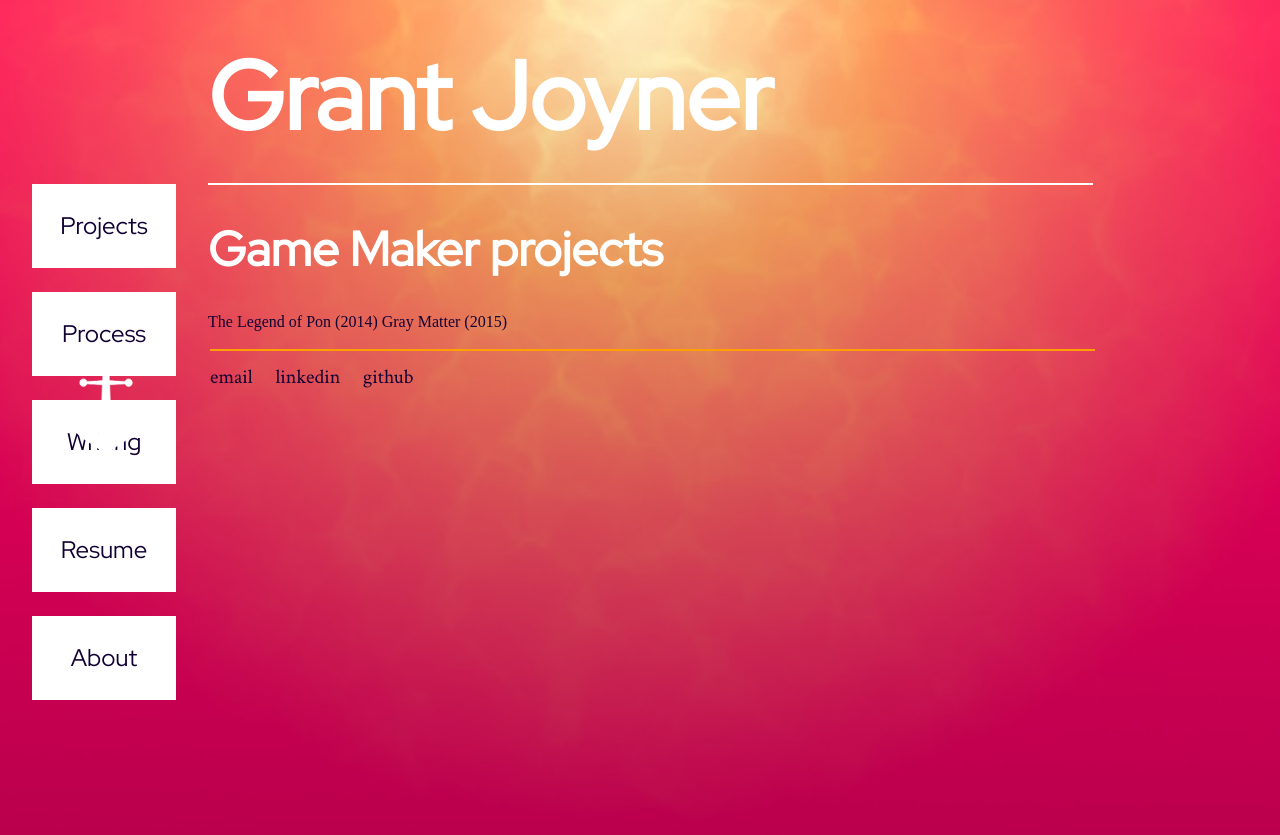
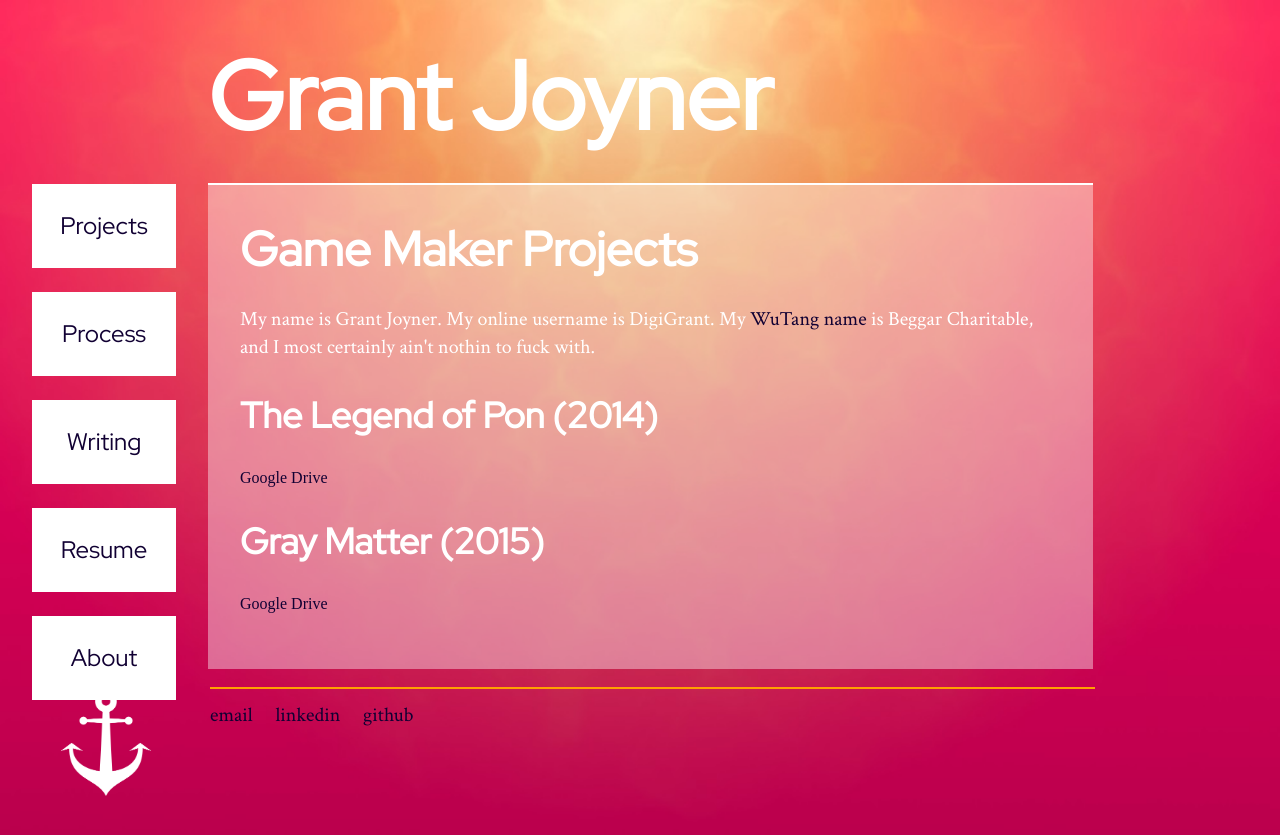
Before and after one commit to digigrant/digigrant.github.io, a Jekyll site: the page built from game-maker.html, in a window 1280 px wide. Shown: the top 835 px of the page. Built offline with Jekyll 4.4.1, drawn with Linux system fonts in a browser that asks for light colours.

Commit message:
Update game-maker.html

```diff
--- a/game-maker.html
+++ b/game-maker.html
@@ -3,6 +3,21 @@
 title: Game Maker
 ---
 
-<h1>Game Maker projects</h1>
-<a href="">The Legend of Pon (2014)</a>
-<a href="">Gray Matter (2015)</a>
+<div class="container-opaque">
+  <h1 class="container-content">Game Maker Projects</h1>
+  <div class="container-content">
+	  <p>My name is Grant Joyner. My online username is DigiGrant. My <a href="https://wutangclan.net/name-generator/">WuTang name</a> is Beggar Charitable, and I most certainly ain't nothin to fuck with.</p>
+  </div>
+  <div class="container-content">
+    <h2>The Legend of Pon (2014)</h2>
+    <a href="" target="_blank" rel="noopener noreferrer">
+      <div class="buttonDownload">Google Drive</div>
+    </a>
+  </div>
+  <div class="container-content">
+    <h2>Gray Matter (2015)</h2>
+    <a href="" target="_blank" rel="noopener noreferrer">
+      <div class="buttonDownload">Google Drive</div>
+    </a>
+  </div>
+</div>
```
